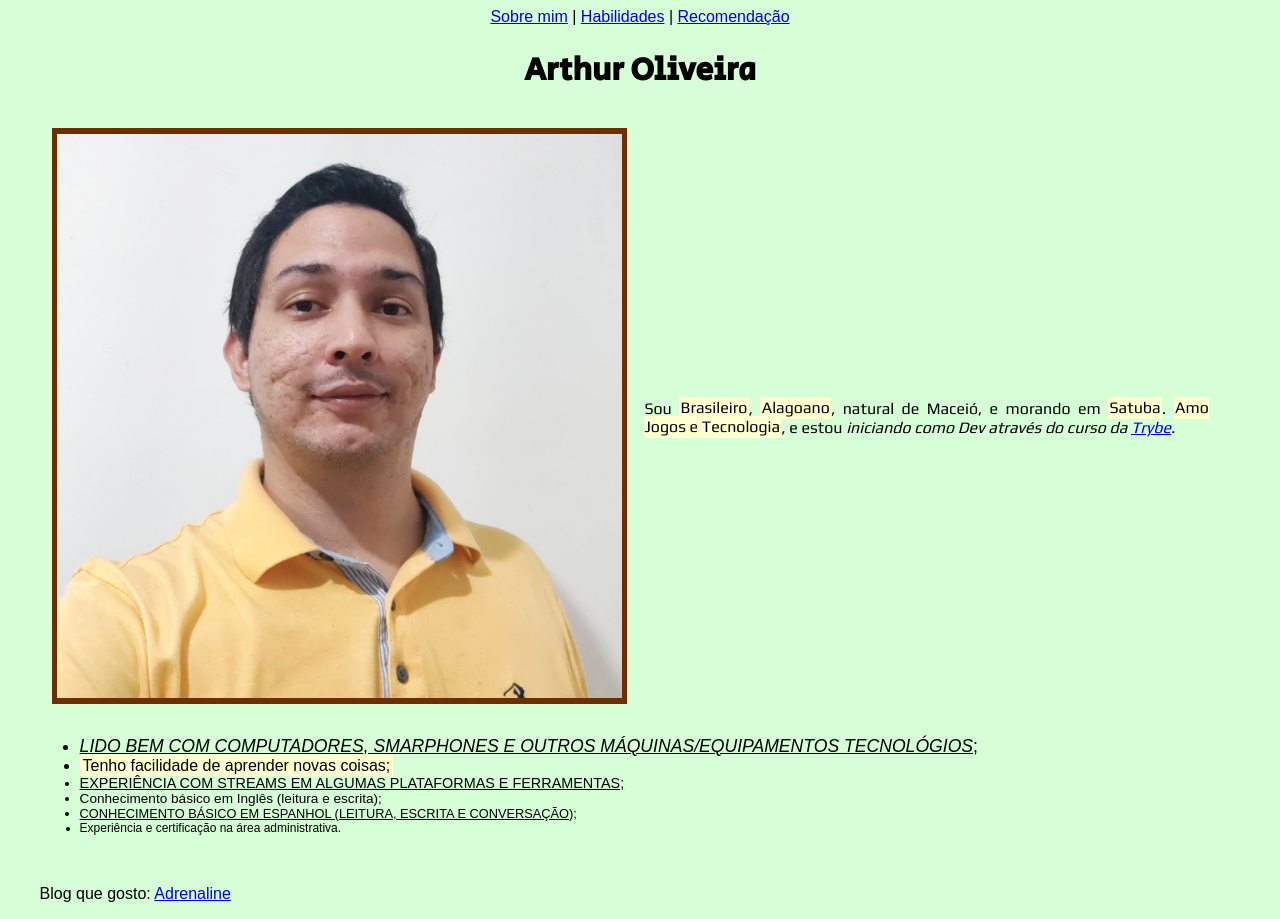
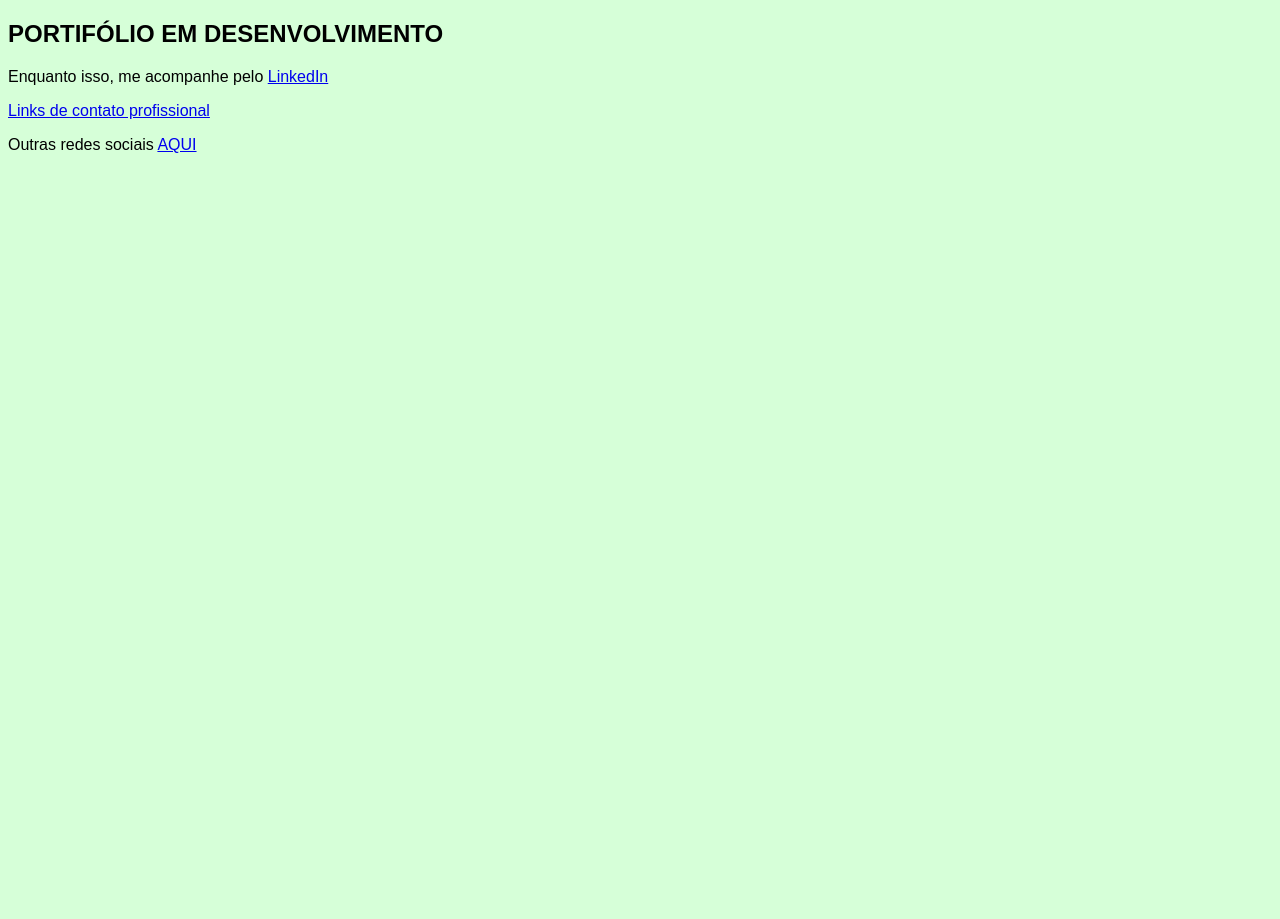
Before and after one commit to arthuroliveirasou/arthuroliveirasou.github.io, a plain HTML site: page index.html in a window 1280 px wide. After the commit the page ends 800 px from the top, so only its background shows below. Drawn offline with Linux system fonts and the light colour scheme.

Commit message:
Under Construction Mode

```diff
--- a/index.html
+++ b/index.html
@@ -16,46 +16,12 @@
 </head>
 
 <body>
-
-    <div id="themenu">
-        <a class="menu" href="#nome">Sobre mim</a> |
-        <a class="menu" href="#habilities">Habilidades</a> |
-        <a class="menu" href="#recommendedBlog">Recomendação</a>
-    </div>
-
-    <div id="me">
-
-        <div class="name">
-            <h1 id="nome">Arthur Oliveira</h1>
-        </div>
-
-        <div class="me">
-            <img src="./images/Perfil-800x800.jpeg" id="fotoArthurOliveira" alt="Foto de Arthur Oliveira. Está visível o seu rosto, cabelo, e a parte superior de seu torso. Ele veste uma camisa polo amarela, e atrás dele existe um fundo branco.">
-        </div>
-        <div class="me">
-            <p  id="description">
-                Sou <strong>Brasileiro</strong>, <strong>Alagoano</strong>, natural de Maceió, e morando em <strong>Satuba</strong>. <strong>Amo Jogos e Tecnologia</strong>, e estou <em>iniciando como Dev através do curso da <a href="https://www.betrybe.com" target="_blank">Trybe</a></em>.
-            </p>
-        </div>
-
-    </div>
-
-    <div id="myHabilities">
-        <ul id="habilities">
-            <li class="hab1"><em>Lido bem com computadores, smarphones e outros máquinas/equipamentos tecnológios</em>;</li>
-            <li class="hab2"><strong>Tenho facilidade de aprender novas coisas;</strong></li>
-            <li class="hab3">Experiência com Streams em algumas plataformas e ferramentas;</li>
-            <li class="hab4">Conhecimento básico em Inglês (leitura e escrita);</li>
-            <li class="hab5">Conhecimento básico em Espanhol (leitura, escrita e conversação);</li>
-            <li class="hab6">Experiência e certificação na área administrativa.</li>
-        </ul>
-    </div>
-
-    <br>
-
-    <div id="recommendations">
-        <p id="recommendedBlog">Blog que gosto: <a href="https://adrenaline.com.br/colunas" target="_blank">Adrenaline</a></p>
-    </div>
+    <section id="main">
+        <h1>PORTIFÓLIO EM DESENVOLVIMENTO</h1>
+        <p>Enquanto isso, me acompanhe pelo <a href="https://www.linkedin.com/in/arthuroliveirasou/">LinkedIn</a></p>
+        <p><a href="./links/aosservtec">Links de contato profissional</a></p>
+        <p>Outras redes sociais <a href="./links/personal/">AQUI</a></p>
+    </section>
 </body>
 
 </html>
```
